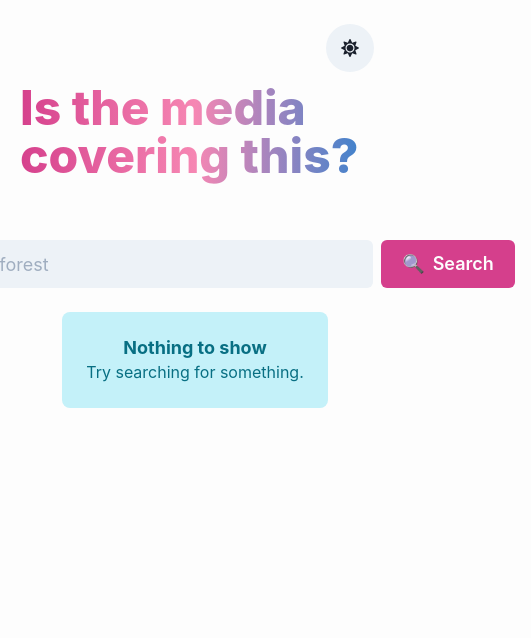
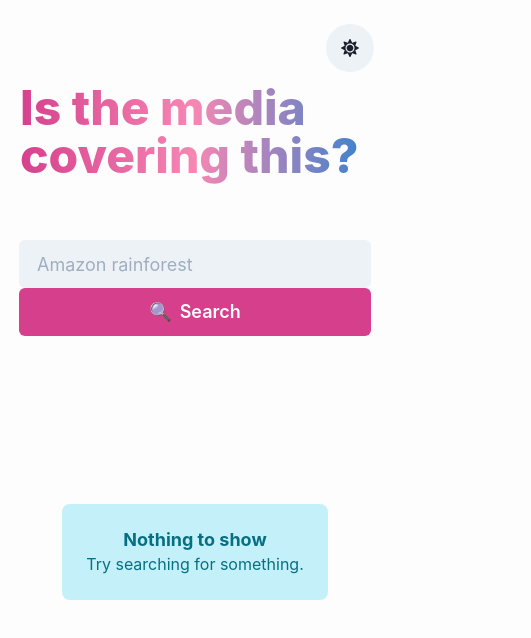
Before and after one commit to jasonflorentino/is-the-media-covering-this-webapp, a React (Create React App) app: page / in a window 390 px wide. Shown: the top 638 px of the page, 531 px wide, since content can reach past the window. Built offline with nearby package versions, Linux system fonts and the light colour scheme.

Commit message:
Fixed some responsive styling but still needs work

```diff
--- a/src/App.js
+++ b/src/App.js
@@ -27,7 +27,7 @@ const App = ({ location, history }) => {
   }, [location])
 
   return (
-    <VStack p={4}>
+    <VStack p={4} overflowX="hidden">
       <ScrollToTop />
       <IconButton
         icon={colorMode === "light" ? <FaSun /> : <FaMoon />}
--- a/src/components/ArticleCard/ArticleCard.jsx
+++ b/src/components/ArticleCard/ArticleCard.jsx
@@ -51,7 +51,7 @@ const ArticleCard = ({ img, title, author, source, date, link, order }) => {
             <Box {...CLASSES.titleBox}>
               {title}
             </Box>
-            <Box mt={3} d="flex" alignItems="baseline">
+            <Box mt={3} d="flex" alignItems="baseline" flexDirection={{sm: "column", "md": "row"}}>
               <Badge {...CLASSES.badge} colorScheme={colorTheme}>
                 {dateString}
               </Badge>
@@ -62,7 +62,7 @@ const ArticleCard = ({ img, title, author, source, date, link, order }) => {
                 text={sourceText}
                 href={link}
                 colorScheme={colorTheme}
-                linkProps={{ ml: "auto" }}
+                linkProps={{ ml: { sm: "0", md: "auto" } }}
               />
             </Box>
           </Flex>
--- a/src/components/SearchForm.jsx
+++ b/src/components/SearchForm.jsx
@@ -1,5 +1,5 @@
 import { useState } from "react";
-import { HStack, Input, Button, useToast } from "@chakra-ui/react";
+import { Flex, Input, Button, useToast } from "@chakra-ui/react";
 
 const SearchForm = ({ history }) => {
   const toast = useToast();
@@ -38,7 +38,7 @@ const SearchForm = ({ history }) => {
 
   return (
     <form className="SearchForm" onSubmit={handleSubmit}>
-      <HStack w={{ base: "2xl", sm: "md", md: "xl", lg: "3xl" }} p={4}>
+      <Flex w={{ base: "2xl", sm: "sm", md: "xl", lg: "3xl" }} p={4} direction={{sm: "column", md: "row"}}>
         <Input
           isInvalid={error}
           placeholder="Amazon rainforest"
@@ -56,7 +56,7 @@ const SearchForm = ({ history }) => {
         >
           Search
         </Button>
-      </HStack>
+      </Flex>
     </form>
   );
 };
--- a/src/index.js
+++ b/src/index.js
@@ -1,16 +1,13 @@
 import React from 'react';
 import ReactDOM from 'react-dom';
 import { BrowserRouter as Router, Switch, Route } from "react-router-dom";
-import { ChakraProvider, ColorModeScript, extendTheme } from '@chakra-ui/react'
+import { ChakraProvider, ColorModeScript, extendTheme } from '@chakra-ui/react';
 
 import App from './App';
+import customTheme from "./styles/theme";
 import "./styles/main.scss";
 
-const theme = extendTheme({
-  colors: {
-    white: "#fdfdfd"
-  },
-})
+const theme = extendTheme(customTheme);
 
 ReactDOM.render(
   <React.StrictMode>
--- /dev/null
+++ b/src/styles/theme.js
@@ -0,0 +1,11 @@
+const theme = {
+  colors: {
+    white: "#fdfdfd"
+  },
+  breakpoints: {
+    sm: "20em",
+    md: "44em"
+  }
+}
+
+export default theme;
```
